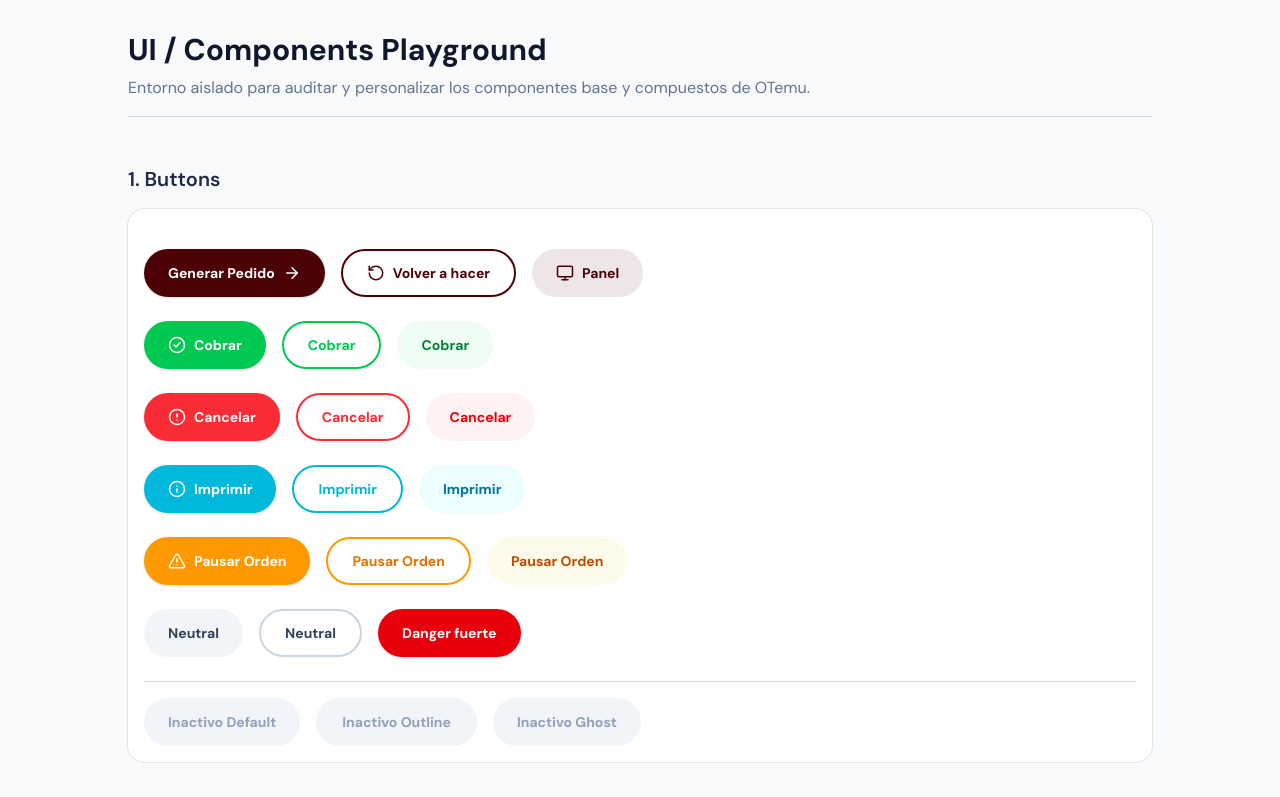
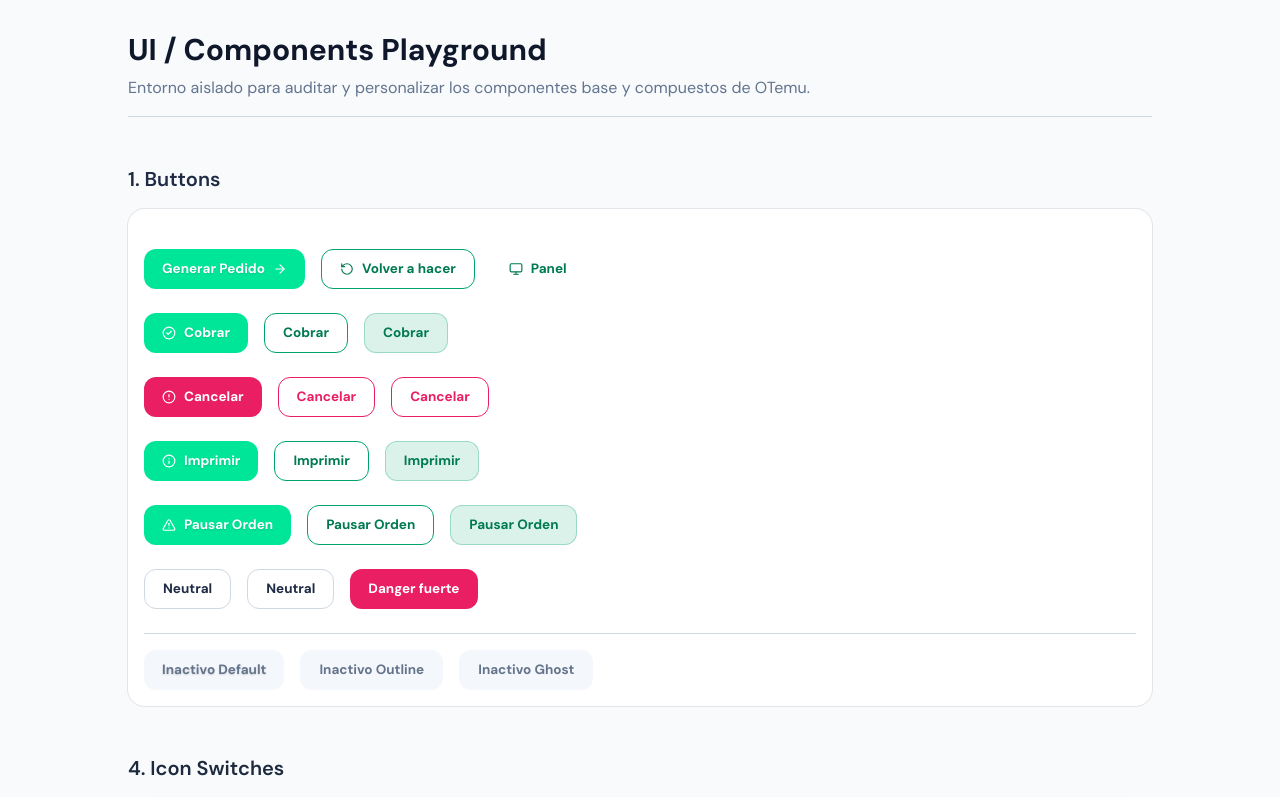
Before and after one commit to CodeJomar/ShopifyClon-Web-Core, a Next.js app: page /playground in a window 1280 px wide. Shown: the top 797 px of the page. Built offline with nearby package versions, Linux system fonts and the light colour scheme.

Commit message:
feat(W-002): botón con variantes de diseño y migración de variantes retiradas

```diff
--- a/src/app/playground/page.tsx
+++ b/src/app/playground/page.tsx
@@ -48,44 +48,44 @@ export default function PlaygroundPage() {
 
               {/* Success */}
               <div className="flex flex-wrap gap-4 items-center">
-                <Button variant="success" leftIcon={<CheckCircle2 size={18} />}>Cobrar</Button>
-                <Button variant="success-outline">Cobrar</Button>
-                <Button variant="success-ghost">Cobrar</Button>
+                <Button variant="default" leftIcon={<CheckCircle2 size={18} />}>Cobrar</Button>
+                <Button variant="outline">Cobrar</Button>
+                <Button variant="soft">Cobrar</Button>
               </div>
 
               {/* Danger */}
               <div className="flex flex-wrap gap-4 items-center">
                 <Button variant="danger" leftIcon={<AlertCircle size={18} />}>Cancelar</Button>
                 <Button variant="danger-outline">Cancelar</Button>
-                <Button variant="danger-ghost">Cancelar</Button>
+                <Button variant="danger-outline">Cancelar</Button>
               </div>
 
               {/* Info */}
               <div className="flex flex-wrap gap-4 items-center">
-                <Button variant="info" leftIcon={<Info size={18} />}>Imprimir</Button>
-                <Button variant="info-outline">Imprimir</Button>
-                <Button variant="info-ghost">Imprimir</Button>
+                <Button variant="default" leftIcon={<Info size={18} />}>Imprimir</Button>
+                <Button variant="outline">Imprimir</Button>
+                <Button variant="soft">Imprimir</Button>
               </div>
 
               {/* Warning */}
               <div className="flex flex-wrap gap-4 items-center">
-                <Button variant="warning" leftIcon={<AlertTriangle size={18} />}>Pausar Orden</Button>
-                <Button variant="warning-outline">Pausar Orden</Button>
-                <Button variant="warning-ghost">Pausar Orden</Button>
+                <Button variant="default" leftIcon={<AlertTriangle size={18} />}>Pausar Orden</Button>
+                <Button variant="outline">Pausar Orden</Button>
+                <Button variant="soft">Pausar Orden</Button>
               </div>
 
               {/* Neutral y Danger fuerte (diálogos de confirmación) */}
               <div className="flex flex-wrap gap-4 items-center">
                 <Button variant="neutral">Neutral</Button>
-                <Button variant="neutral-outline">Neutral</Button>
-                <Button variant="danger-strong">Danger fuerte</Button>
+                <Button variant="neutral">Neutral</Button>
+                <Button variant="danger">Danger fuerte</Button>
               </div>
 
               {/* Disabled State (Funciona con cualquier variante) */}
               <div className="flex flex-wrap gap-4 items-center border-t pt-4">
                 <Button disabled>Inactivo Default</Button>
-                <Button variant="success-outline" disabled>Inactivo Outline</Button>
-                <Button variant="danger-ghost" disabled>Inactivo Ghost</Button>
+                <Button variant="outline" disabled>Inactivo Outline</Button>
+                <Button variant="danger-outline" disabled>Inactivo Ghost</Button>
               </div>
             </CardContent>
           </Card>
--- a/src/modules/auth/components/new-password-form.tsx
+++ b/src/modules/auth/components/new-password-form.tsx
@@ -95,7 +95,7 @@ export function NewPasswordForm({ description, submitLabel, onSubmit }: NewPassw
       <Button
         type="submit"
         variant="default"
-        size="md"
+        size="default"
         disabled={isSubmitting}
         className="mt-2 w-full font-semibold shadow-sm cursor-pointer"
       >
--- a/src/modules/auth/views/forgot-password-view.tsx
+++ b/src/modules/auth/views/forgot-password-view.tsx
@@ -72,7 +72,7 @@ export function ForgotPasswordView() {
           <Button
             type="submit"
             variant="default"
-            size="md"
+            size="default"
             disabled={isLoading}
             className="mt-2 w-full font-semibold shadow-sm cursor-pointer"
           >
@@ -108,7 +108,7 @@ export function ForgotPasswordView() {
             <Button
               type="submit"
               variant="default"
-              size="md"
+              size="default"
               disabled={otpCode.length < 6 || isLoading}
               className="w-full font-semibold shadow-sm cursor-pointer"
             >
--- a/src/modules/auth/views/login-view.tsx
+++ b/src/modules/auth/views/login-view.tsx
@@ -129,7 +129,7 @@ export function LoginView({ siguiente, motivo }: LoginViewProps) {
         <Button
           type="submit"
           variant="default"
-          size="md"
+          size="default"
           disabled={isSubmitting || bloqueado}
           className="mt-2 w-full font-semibold shadow-sm cursor-pointer"
         >
--- a/src/shared/components/ui/button.tsx
+++ b/src/shared/components/ui/button.tsx
@@ -1,54 +1,44 @@
 import * as React from "react"
-import { Slot } from "@radix-ui/react-slot"
 import { cva, type VariantProps } from "class-variance-authority"
 import { cn } from "@/shared/utils/cn"
 import { Spinner } from "@/shared/components/ui/spinner"
 
+// docs/diseno-web.md §4.1. Solo tokens: nada de colores sueltos.
 const buttonVariants = cva(
-  // Base: Píldora (rounded-full), centrado, foco neutro y estado disabled con cursor de bloqueo visible
-  "inline-flex items-center justify-center gap-2 whitespace-nowrap rounded-full text-sm font-bold transition-all cursor-pointer focus-visible:outline-none focus-visible:ring-2 disabled:bg-slate-100 disabled:text-slate-400 disabled:border-transparent dark:disabled:bg-stone-800 dark:disabled:text-stone-500 dark:disabled:border-transparent dark:disabled:hover:bg-stone-800 dark:disabled:hover:text-stone-500 disabled:shadow-none disabled:cursor-not-allowed",
+  "inline-flex shrink-0 items-center justify-center gap-2 whitespace-nowrap rounded-[calc(var(--radius))] text-[13.5px] font-bold transition-all cursor-pointer outline-none focus-visible:ring-[3px] focus-visible:ring-ring/25 disabled:cursor-not-allowed disabled:bg-muted disabled:text-muted-foreground disabled:border-transparent disabled:shadow-none disabled:hover:brightness-100 disabled:hover:translate-y-0 [&_svg]:size-3.5 [&_svg]:shrink-0",
   {
     variants: {
       variant: {
-        // Principal
-        default: "bg-[#4C0107] text-white hover:bg-[#4C0107]/90 dark:bg-white dark:text-black dark:hover:bg-slate-200 shadow-sm hover:shadow-md focus-visible:ring-[#4C0107]/40",
-        outline: "border-2 border-[#4C0107] text-[#4C0107] bg-transparent hover:bg-[#4C0107] hover:text-white dark:border-stone-700 dark:text-stone-100 dark:hover:bg-stone-800 dark:hover:text-white focus-visible:ring-[#4C0107]/40",
-        ghost: "bg-[#EDE5E6] text-[#4C0107] hover:bg-[#d8cdd0] dark:text-stone-100 dark:hover:bg-stone-800 focus-visible:ring-[#4C0107]/40",
-
-        // Neutral (Cancelar / Volver en diálogos: baja jerarquía, buen contraste con la acción principal)
-        neutral: "bg-slate-100 text-slate-700 hover:bg-slate-200 dark:bg-stone-800 dark:text-stone-200 dark:hover:bg-stone-700 focus-visible:ring-slate-400/50",
-        "neutral-outline": "border-2 border-slate-300 text-slate-700 bg-transparent hover:bg-slate-100 dark:border-stone-700 dark:text-stone-200 dark:hover:bg-stone-800 focus-visible:ring-slate-400/50",
-
-        // Danger (Errores, Cancelaciones)
-        "danger-strong": "bg-red-600 text-white hover:bg-red-700 shadow-sm focus-visible:ring-red-500/40",
-        danger: "bg-red-500 text-white hover:bg-red-600 shadow-sm focus-visible:ring-red-500/40",
-        "danger-outline": "border-2 border-red-500 text-red-500 bg-transparent hover:bg-red-500 hover:text-white focus-visible:ring-red-500/40",
-        "danger-ghost": "bg-red-50 text-red-600 hover:bg-red-100 focus-visible:ring-red-500/40",
-
-        // Success (Cobros, Confirmaciones)
-        success: "bg-green-500 text-white hover:bg-green-600 shadow-sm focus-visible:ring-green-500/40",
-        "success-outline": "border-2 border-green-500 text-green-500 bg-transparent hover:bg-green-500 hover:text-white focus-visible:ring-green-500/40",
-        "success-ghost": "bg-green-50 text-green-700 hover:bg-green-100 focus-visible:ring-green-500/40",
-
-        // Warning (Alertas, Modificaciones pendientes, Precaución)
-        warning: "bg-amber-500 text-white hover:bg-amber-600 shadow-sm focus-visible:ring-amber-500/40",
-        "warning-outline": "border-2 border-amber-500 text-amber-600 bg-transparent hover:bg-amber-500 hover:text-white focus-visible:ring-amber-500/40",
-        "warning-ghost": "bg-amber-50 text-amber-700 hover:bg-amber-100 focus-visible:ring-amber-500/40",
-
-        // Info (Notificaciones, Impresiones)
-        info: "bg-cyan-500 text-white hover:bg-cyan-600 shadow-sm focus-visible:ring-cyan-500/40",
-        "info-outline": "border-2 border-cyan-500 text-cyan-500 bg-transparent hover:bg-cyan-500 hover:text-white focus-visible:ring-cyan-500/40",
-        "info-ghost": "bg-cyan-50 text-cyan-700 hover:bg-cyan-100 focus-visible:ring-cyan-500/40",
+        default:
+          "bg-primary text-primary-foreground [text-shadow:0_1px_2px_rgb(0_0_0/.14)] hover:brightness-105 hover:-translate-y-px",
+        // Una sola acción de conversión por pantalla (Publicar producto, Comprar)
+        shadow:
+          "bg-primary text-primary-foreground [text-shadow:0_1px_2px_rgb(0_0_0/.14)] shadow-[0_8px_22px_-3px_rgb(var(--brand-rgb)/.55)] hover:brightness-105 hover:-translate-y-px",
+        outline:
+          "border-[1.8px] border-brand-strong bg-transparent text-brand-text hover:bg-brand-strong/10",
+        soft:
+          "border-[1.8px] border-brand-strong/30 bg-brand-strong/14 text-brand-text hover:bg-brand-strong/20",
+        ghost:
+          "bg-transparent text-brand-text hover:bg-brand-strong/12",
+        link:
+          "h-auto px-0 text-brand-text underline-offset-4 hover:underline",
+        // Cancelar / Volver en diálogos
+        neutral:
+          "border-[1.8px] border-border bg-card text-foreground hover:bg-muted",
+        // Confirmar algo destructivo
+        danger:
+          "bg-destructive text-white hover:brightness-105",
+        "danger-outline":
+          "border-[1.8px] border-destructive bg-transparent text-destructive hover:bg-destructive/9",
       },
       size: {
-        default: "h-12 px-6 py-2",
-        sm: "h-10 px-4 text-xs",
-        md: "h-12 px-6 text-md",
-        lg: "h-14 px-8 text-base",
-        icon: "h-12 w-12",
+        sm: "h-8 px-3.5 text-xs",
+        default: "h-10 px-[18px]",
+        lg: "h-11 px-[22px] text-sm",
+        icon: "size-10",
+        "icon-sm": "size-8",
         // Sin estilo propio: los dimensiona quien los usa (dialog, sheet, sidebar, carousel...).
         "icon-xs": "",
-        "icon-sm": "",
       },
     },
     defaultVariants: {
@@ -61,7 +51,6 @@ const buttonVariants = cva(
 export interface ButtonProps
   extends React.ButtonHTMLAttributes<HTMLButtonElement>,
   VariantProps<typeof buttonVariants> {
-  asChild?: boolean
   loading?: boolean
   leftIcon?: React.ReactNode
   rightIcon?: React.ReactNode
@@ -73,7 +62,6 @@ const Button = React.forwardRef<HTMLButtonElement, ButtonProps>(
       className,
       variant,
       size,
-      asChild = false,
       loading = false,
       disabled,
       leftIcon,
@@ -83,11 +71,10 @@ const Button = React.forwardRef<HTMLButtonElement, ButtonProps>(
     },
     ref
   ) => {
-    const Comp = asChild ? Slot : "button"
     const isDisabled = disabled || loading
 
     return (
-      <Comp
+      <button
         className={cn(buttonVariants({ variant, size, className }))}
         ref={ref}
         disabled={isDisabled}
@@ -101,7 +88,7 @@ const Button = React.forwardRef<HTMLButtonElement, ButtonProps>(
         )}
         {children}
         {rightIcon && <span className="shrink-0 flex items-center">{rightIcon}</span>}
-      </Comp>
+      </button>
     )
   }
 )
```
Also changed, not shown: src/app/playground/overlays-demo.tsx (+6 -6 lines), src/shared/providers/confirm-provider.tsx (+4 -4 lines).
